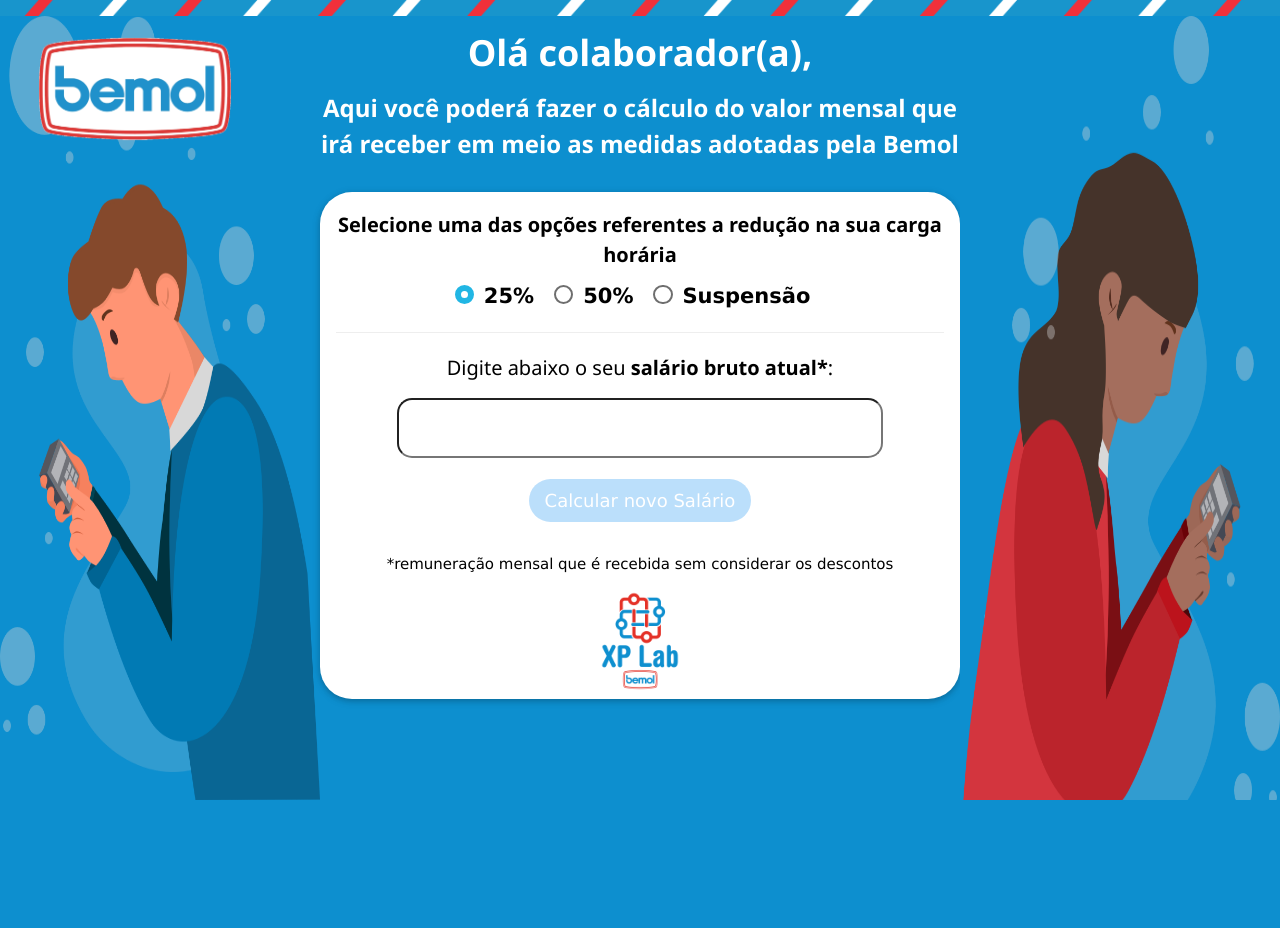
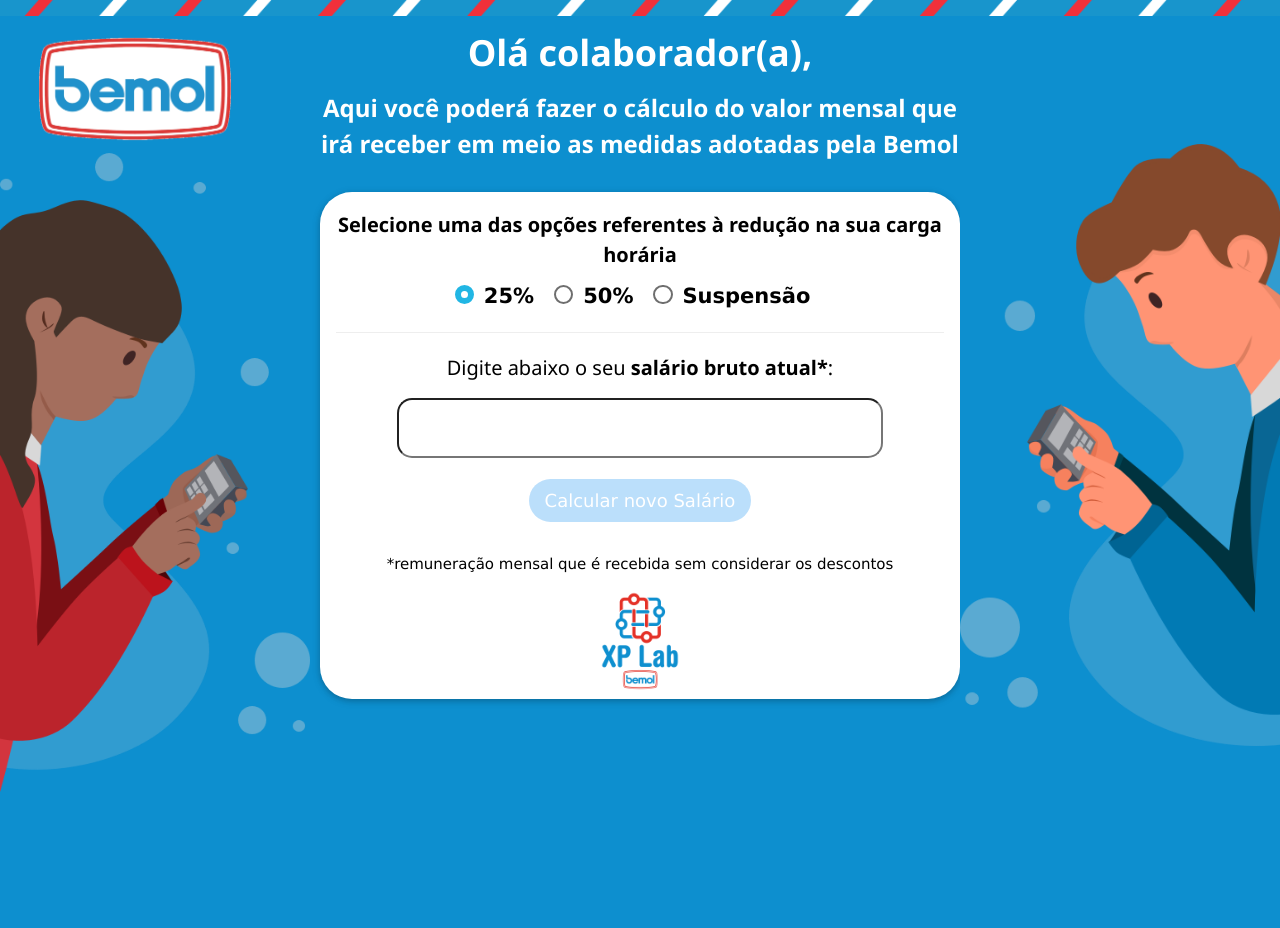
Before and after one commit to pamelaotero/salary-calculation-simulator, a PHP site: page / in a window 1280 px wide. Before the commit the page ends 800 px from the top, so only its background shows below. Run offline with PHP 8.4, Linux system fonts and the light colour scheme.

Commit message:
adicionando versao 17 de abril 11h15

```diff
--- a/index.css
+++ b/index.css
@@ -30,12 +30,18 @@
 	background-color: #0d8fcf;
 }
 #pessoa_azul{
-	background-image: url('./src/pessoa2.png');
-	background-size: 100% 100%;
+	background-image: url('./src/2.png');
+	background-size: 100%;
+	background-repeat: no-repeat;
+	margin-top: 10%;
+	/* background-size: 100% 100%; */
 }
 #pessoa_vermelha{
-	background-image: url('./src/pessoa1.png');
-	background-size: 100% 110%;
+	background-image: url('./src/1.png');
+	background-size: 100%;
+	background-repeat: no-repeat;
+	margin-top: 10%;
+	/* background-size: 100% 110%; */
 }
 #container_meio{
 	background-color: #0d8fcf;
--- a/index.html
+++ b/index.html
@@ -6,7 +6,7 @@
 	<link rel="stylesheet" href="https://www.w3schools.com/w3css/4/w3.css">
 	<link rel="stylesheet" type="text/css" href="index.css">
 	<link rel="stylesheet" href="https://cdnjs.cloudflare.com/ajax/libs/font-awesome/4.7.0/css/font-awesome.min.css">
-	<title>Caluladora de Salarios</title>
+	<title>Calculadora de Salários</title>
 	<script src="./src/jquery.min.js" type="text/javascript"></script>
 	<script src="./src/jquery.maskMoney.js" type="text/javascript"></script>
 	<script src="./src/calculadora.js"></script>
@@ -20,7 +20,7 @@
   			<h1><b>Olá colaborador(a),</b></h1>
   			<h3><b>Aqui você poderá fazer o cálculo do valor mensal que irá receber em meio as medidas adotadas pela Bemol</b></h3>
     		<div class="w3-card w3-padding w3-white w3-round-xxlarge" id="primeira-secao">
-    			<h4><b>Selecione uma das opções referentes a redução na sua carga horária</b></h4>
+    			<h4><b>Selecione uma das opções referentes à redução na sua carga horária</b></h4>
     			<div class="opcoes">
     				<input type="radio" name="opcao" id="radio_25" checked>
     				<label for="radio_25">25%</label>
@@ -37,7 +37,7 @@
 					<img id="logo-xp" src="./src/xp-logo.png">
     		</div>
     		<div class="w3-card w3-padding w3-white w3-round-xxlarge" id="segunda-secao" >
-    			<div class="w3-left-align w3-padding" id="refazer_calculo" onclick="reset()"><b class="fa fa-chevron-left w3-large" aria-hidden="true"> <b>Refazer Calculo</b></b></div>
+    			<div class="w3-left-align w3-padding" id="refazer_calculo" onclick="reset()"><b class="fa fa-chevron-left w3-large" aria-hidden="true"> <b style="font-family: Segoe UI, Arial,sans-serif;">Refazer Cálculo</b></b></div>
     			<hr style="margin:0px 5px">
     			<div class="w3-row">
     				<div class="w3-half">
@@ -47,15 +47,15 @@
     					<h6 style="margin: 0px;">já descontado o INSS e IR, se houver</h6>
     				</div>
     				<div class="w3-half">
-    					<h3 style="margin: 0px;"><b>Auxilio emergencial</b></h3>
-    					<h6 style="margin: 0px;">proporionado pelo governo</h6>
+    					<h3 style="margin: 0px;"><b>Auxílio Emergencial</b></h3>
+    					<h6 style="margin: 0px;">proporcionado pelo governo</h6>
     					<input type="text" name="" id="valor_governo" class="input-segunda" value="300,00" disabled>
     				</div>
     			</div>
     			<hr>
     			<div>
 					<h3 style="margin: 0px;"><b>Valor Total</b></h3>
-					<h6 style="margin: 0px;">soma da redução na sua carga horária, mas auxilio do governo</h6>
+					<h6 style="margin: 0px;">soma da redução na sua carga horária, mais o auxílio do governo</h6>
 					<input type="text" name="" id="total" class="input-segunda" value="200,00" disabled>
 					<h6 class="w3-margin-top">Ficou com dúvida? Acesse o <a href="https://docs.google.com/document/d/1YEvMD_VrdR1Q312rV4pjrEEr6NtXNjhU2Y5fIQIp59s/edit ">FAQ</a> ou envie um email para rh@bemol.com.br</h6>
 					<img id="logo-xp" src="./src/xp-logo.png">
--- a/src/calculadora.js
+++ b/src/calculadora.js
@@ -5,6 +5,9 @@
   document.getElementById('salario_bemol').value = 0
   document.getElementById('valor_governo').value = 0
   document.getElementById('total').value = 0
+  /* adicionei essa linha pam */
+  document.getElementById('calcular').disabled = true;
+
 }
 function verfSalario(){
   var salario = parseFloat(document.getElementById('salario').value.replace("R$ ", "").replace(".", "").replace(",", "."));
```
Also changed, not shown: src/1.png (added), src/2.png (added), src/pessoa1.png (deleted), src/pessoa2.png (deleted).
